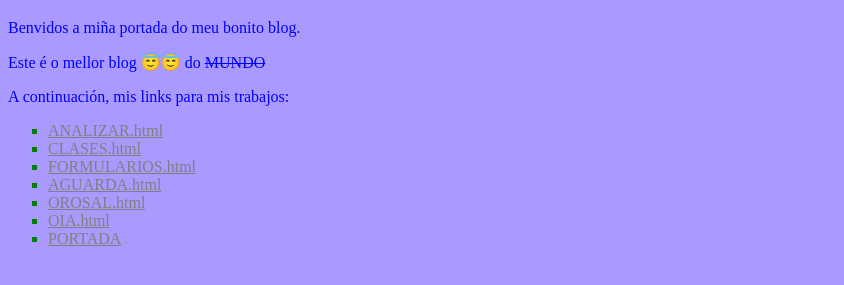
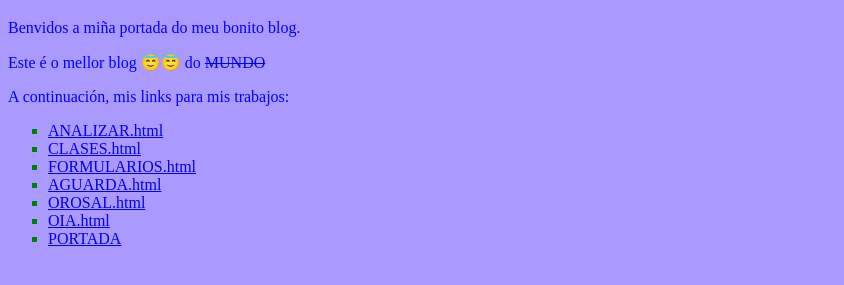
Before and after one commit to 1424rodriguez/1424rodriguez.github.com, a plain HTML site: page index.html in a window 1280 px wide. Shown: the part 61-346 px from the top of the page, without its empty margins (0-844 px from the left). Drawn offline with Linux system fonts and the light colour scheme.

Commit message:
Add files via upload

```diff
--- a/portada.css
+++ b/portada.css
@@ -63,6 +63,3 @@ li{
 	color:green;
 
 }
-a{
-  color: grey;
-}
```
